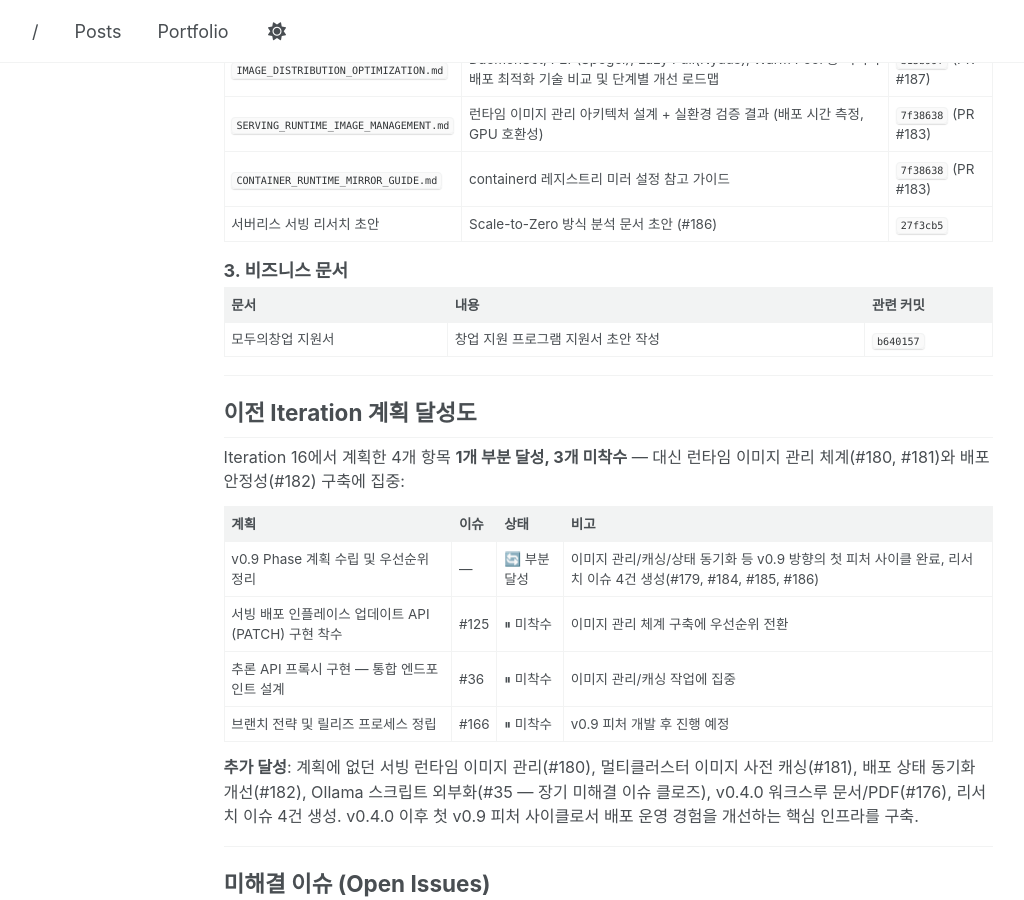
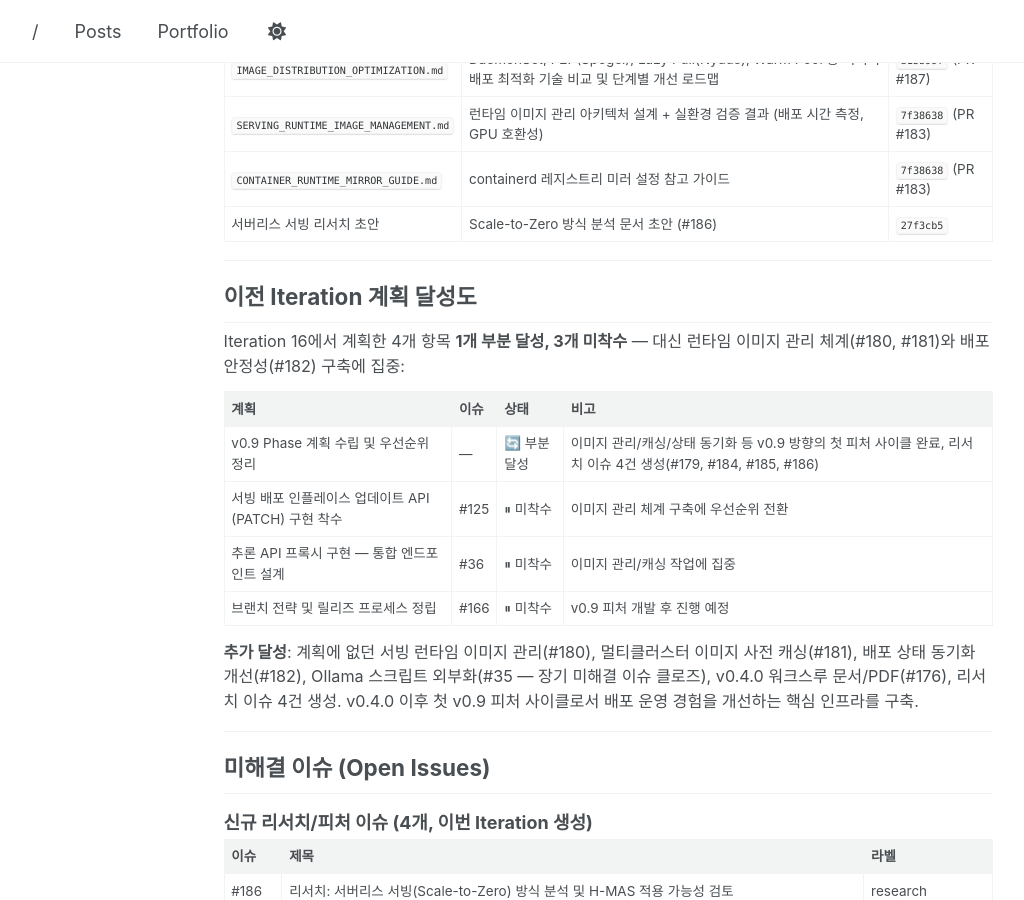
Before and after one commit to parameterfreak/parameterfreak.github.io, a Jekyll site: the page built from _posts/2026-04-12-h-mas-weekly-release-notes.md, in a window 1280 px wide and 900 px high, scrolled down 4747 px. Shown: the whole window, without its empty margins (58-1082 px from the left). Built offline with Jekyll 4.4.1, drawn with Linux system fonts in a browser that asks for light colours; a script that is not in the unit is left out.

Commit message:
Remove business document section from weekly release notes

```diff
--- a/_posts/2026-04-12-h-mas-weekly-release-notes.md
+++ b/_posts/2026-04-12-h-mas-weekly-release-notes.md
@@ -176,11 +176,6 @@ tags:
 | `CONTAINER_RUNTIME_MIRROR_GUIDE.md` | containerd 레지스트리 미러 설정 참고 가이드 | `7f38638` (PR #183) |
 | 서버리스 서빙 리서치 초안 | Scale-to-Zero 방식 분석 문서 초안 (#186) | `27f3cb5` |
 
-### 3. 비즈니스 문서
-
-| 문서 | 내용 | 관련 커밋 |
-|------|------|-----------|
-| 모두의창업 지원서 | 창업 지원 프로그램 지원서 초안 작성 | `b640157` |
 
 ---
 
```
